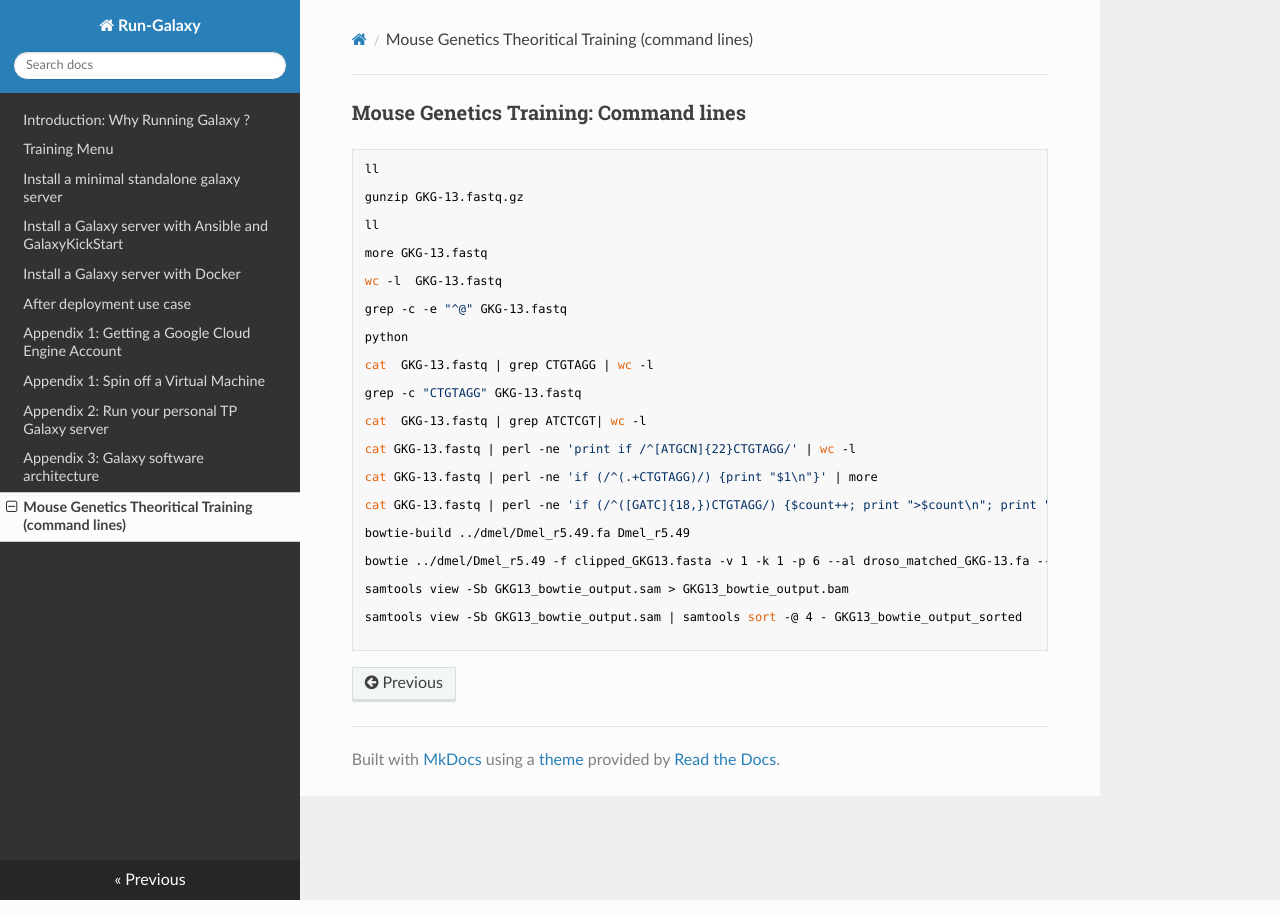
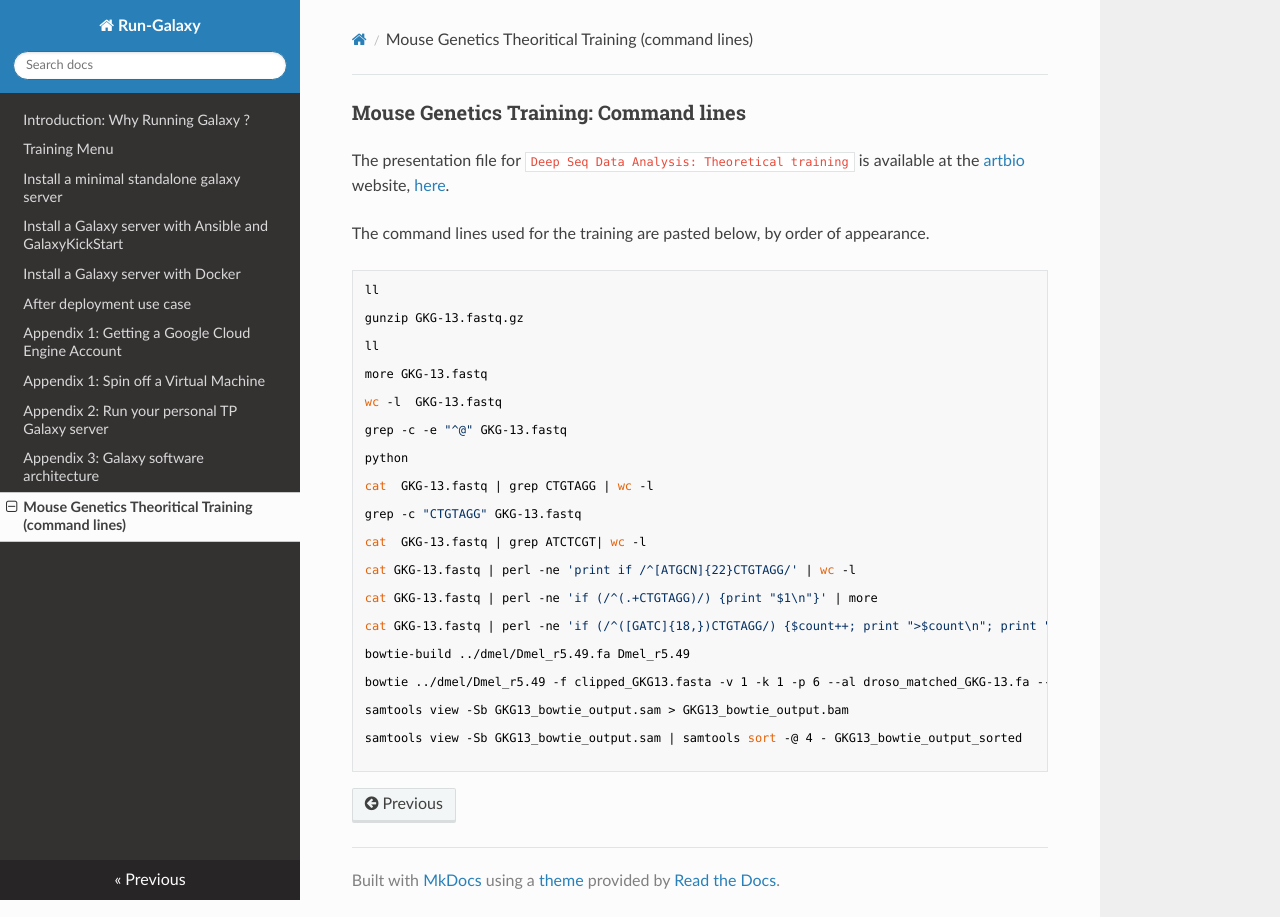
Before and after one commit to ARTbio/Run-Galaxy, an MkDocs documentation site: the page built from docs/mouse_genetics_command.md, in a window 1280 px wide. Built offline with MkDocs 1.6.1, drawn with Linux system fonts in a browser that asks for light colours; nearby versions of some CDN libraries; old or Windows-style settings are respelled for this version of MkDocs.

Commit message:
add the link to google slide presentation in the command line file

````diff
--- a/docs/mouse_genetics_command.md
+++ b/docs/mouse_genetics_command.md
@@ -1,4 +1,10 @@
 ### Mouse Genetics Training: Command lines
+
+The presentation file for `Deep Seq Data Analysis: Theoretical training` is available
+at the [artbio](http://artbio.fr) website, [here](https://docs.google.com/presentation/d/1csCR1KwuJo1DXdGgWkNJKxBsEmY6PJ-6l1OZmI_qldo/edit#slide=id.p4).
+
+The command lines used for the training are pasted below, by order of appearance.
+
 
 ```
 ll
````
